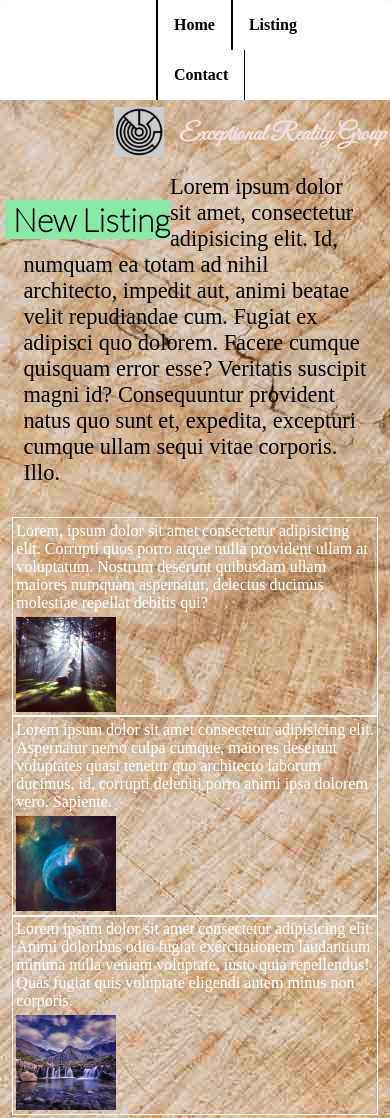
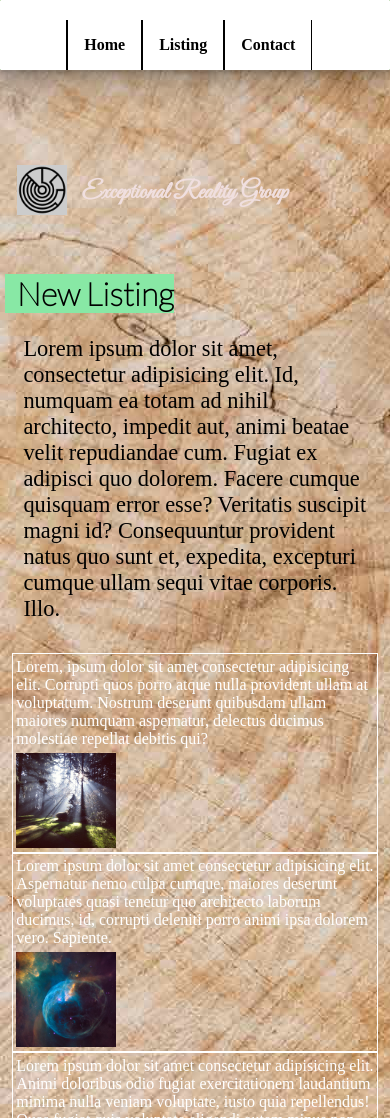
Before and after one commit to rayka85/final-project, a plain HTML site: page pages/listing.html in a window 390 px wide. Shown: the top 1118 px of the page. Drawn offline with Linux system fonts and the light colour scheme.

Commit message:
Completed assignment

```diff
--- a/pages/listing.html
+++ b/pages/listing.html
@@ -28,7 +28,7 @@
         </ul>
       </nav>
 
-      <header class="header">
+      <header class="header listcontact">
         <figure>
           <img src="../img/free-logo.png" alt="Logo" width="50" height="50" />
         </figure>
--- a/style/style.css
+++ b/style/style.css
@@ -1,3 +1,4 @@
+/* last edit */
 @import url('https://fonts.googleapis.com/css2?family=Great+Vibes&display=swap');
 @import url('https://fonts.googleapis.com/css2?family=Lato:wght@100&display=swap');
 @import url('https://fonts.googleapis.com/css2?family=Poppins:wght@100&display=swap');
@@ -378,8 +379,17 @@ font-family: 'Poppins', sans-serif;
   }
 
   @media screen and (max-width: 450px) {
+
+    nav ul{
+      position: relative;
+      padding-top: 5%;
+      padding-left: 17%;
+      display: flex;
+      float: left;
+    }
     .header {
       position: relative;
+      padding-left: 3%;
       left: 0;
       top: 10px;
     }
@@ -390,6 +400,23 @@ font-family: 'Poppins', sans-serif;
       margin-top: 50px;
       margin-left: 5px;
     }
+    .listcontact{
+      position: relative;
+      padding-top: 4%;
+      padding-bottom: 4%;
+      float: left;
+      display: flex;
+
+    }
+    .a-listing h2{
+      padding-left: 3%;
+      display: block;
+      float: left;
+   }
+   .a-listing p{
+     display: block;
+     float: left;
+   }
 
 
   }
```
Also changed, not shown: pages/contact.html (+1 -1 lines).
